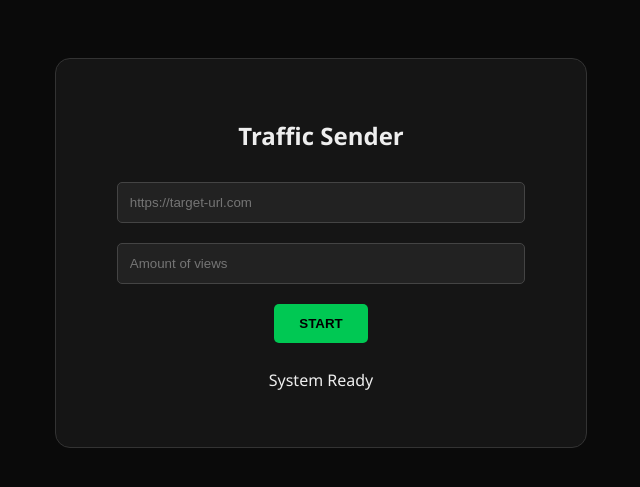
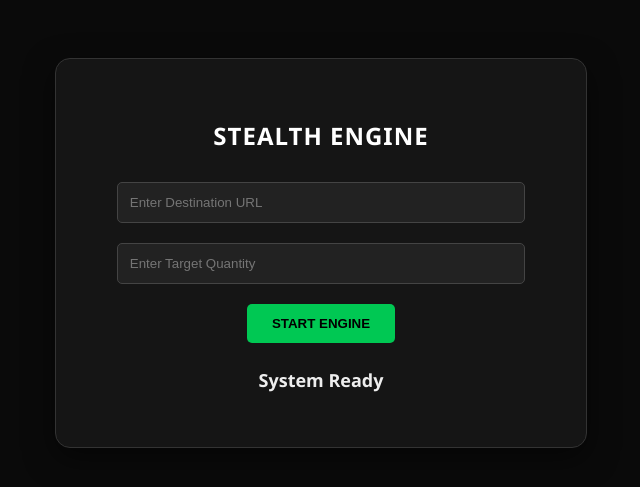
Before and after one commit to altstoreupload-pixel/Tiktokviewer, a Flask app: page / in a window 1280 px wide. Shown: the top 487 px of the page, without its empty margins (319-959 px from the left). Run offline with Flask 3, Linux system fonts and the light colour scheme.

Commit message:
Add files via upload

```diff
--- a/templates/index.html
+++ b/templates/index.html
@@ -1,35 +1,41 @@
 <!DOCTYPE html>
 <html>
 <head>
-    <title>Precision Traffic Engine</title>
+    <title>Stealth Traffic Engine</title>
     <style>
         body { font-family: 'Segoe UI', Arial; background: #0a0a0a; color: #eee; text-align: center; padding-top: 50px; }
-        .container { max-width: 450px; margin: auto; background: #151515; padding: 40px; border-radius: 15px; border: 1px solid #333; }
-        input { padding: 12px; width: 85%; margin: 10px 0; background: #222; color: #00ff41; border: 1px solid #444; border-radius: 5px; }
-        button { padding: 12px 25px; border: none; cursor: pointer; border-radius: 5px; font-weight: bold; margin: 10px 5px; }
+        .card { max-width: 450px; margin: auto; background: #151515; padding: 40px; border-radius: 15px; border: 1px solid #333; box-shadow: 0 10px 30px rgba(0,0,0,0.5); }
+        h2 { color: #fff; letter-spacing: 1px; }
+        input { padding: 12px; width: 85%; margin: 10px 0; background: #222; color: #00ff41; border: 1px solid #444; border-radius: 5px; outline: none; }
+        button { padding: 12px 25px; border: none; cursor: pointer; border-radius: 5px; font-weight: bold; margin: 10px 5px; transition: 0.3s; }
+
         #startBtn { background: #00c853; color: black; }
         #stopBtn { background: #ff1744; color: white; display: none; }
+        #startBtn:disabled { background: #333; color: #777; cursor: not-allowed; }
+
         #bar { width: 100%; height: 12px; background: #222; border-radius: 10px; margin: 25px 0; overflow: hidden; display: none; }
         #progress { height: 100%; width: 0%; background: #00c853; transition: width 0.2s linear; }
+
+        #info { font-size: 18px; margin: 15px 0; font-weight: bold; }
         #success-msg { color: #00e676; font-size: 19px; font-weight: bold; margin-top: 20px; display: none; }
-        .stats { font-size: 11px; color: #666; margin-top: 10px; }
+        .stats { font-size: 11px; color: #555; margin-top: 10px; }
     </style>
 </head>
 <body>
 
-<div class="container">
-    <h2>Traffic Sender</h2>
-    <input id="url" placeholder="https://target-url.com">
-    <input id="views" type="number" placeholder="Amount of views">
+<div class="card">
+    <h2>STEALTH ENGINE</h2>
+    <input id="url" placeholder="Enter Destination URL">
+    <input id="views" type="number" placeholder="Enter Target Quantity">
 
-    <button id="startBtn" onclick="start()">START</button>
-    <button id="stopBtn" onclick="stop()">STOP</button>
+    <button id="startBtn" onclick="start()">START ENGINE</button>
+    <button id="stopBtn" onclick="stop()">ABORT</button>
 
     <div id="bar"><div id="progress"></div></div>
 
     <p id="info">System Ready</p>
     <div id="success-msg">The operation completed successfully enjoy!!</div>
-    <div class="stats" id="details"></div>
+    <div id="details" class="stats"></div>
 </div>
 
 <script>
@@ -43,6 +49,7 @@ async function start() {
     document.getElementById("bar").style.display = "block";
     document.getElementById("success-msg").style.display = "none";
     document.getElementById("progress").style.width = "0%";
+    document.getElementById("info").innerText = "Initializing Stealth...";
 
     await fetch("/start", {
         method: "POST",
@@ -61,28 +68,28 @@ async function poll() {
     const res = await fetch("/status");
     const data = await res.json();
 
-    // Force synchronization: Only update bar based on server-verified hits
+    // Sync bar to exactly what the server verified
     const currentSent = Math.min(data.sent, data.total);
     const percent = (currentSent / data.total) * 100;
 
     document.getElementById("progress").style.width = percent + "%";
-    document.getElementById("info").innerText = `${currentSent} / ${data.total} SUCCESSFUL`;
-    document.getElementById("details").innerText = `Total Attempts/Fails: ${data.errors}`;
+    document.getElementById("info").innerText = `Verified: ${currentSent} / ${data.total}`;
+    document.getElementById("details").innerText = `Detection Retries: ${data.errors} | Proxies: ${data.proxies_loaded}`;
 
-    // STRICT FINISH CHECK: Only show green message if data.finished is true
-    if (data.finished) {
+    if (data.finished || (data.sent >= data.total && data.total > 0)) {
         document.getElementById("success-msg").style.display = "block";
         document.getElementById("startBtn").disabled = false;
         document.getElementById("stopBtn").style.display = "none";
         document.getElementById("progress").style.width = "100%";
-        document.getElementById("info").innerText = "Operation Finished";
+        document.getElementById("info").innerText = "Finished";
     } else if (data.running) {
-        setTimeout(poll, 500); // Poll every 0.5s for smooth updates
+        setTimeout(poll, 400);
     } else {
         document.getElementById("startBtn").disabled = false;
         document.getElementById("stopBtn").style.display = "none";
     }
 }
 </script>
+
 </body>
 </html>
```
